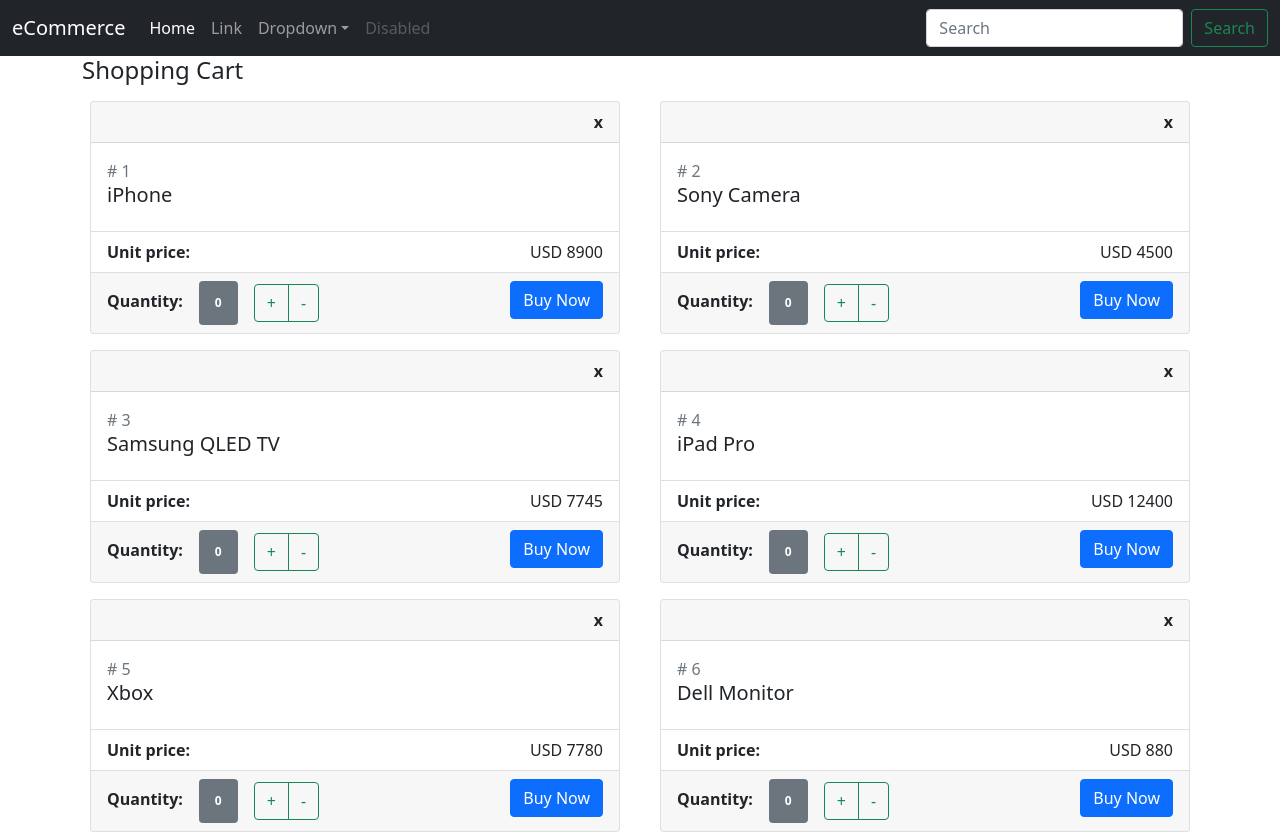
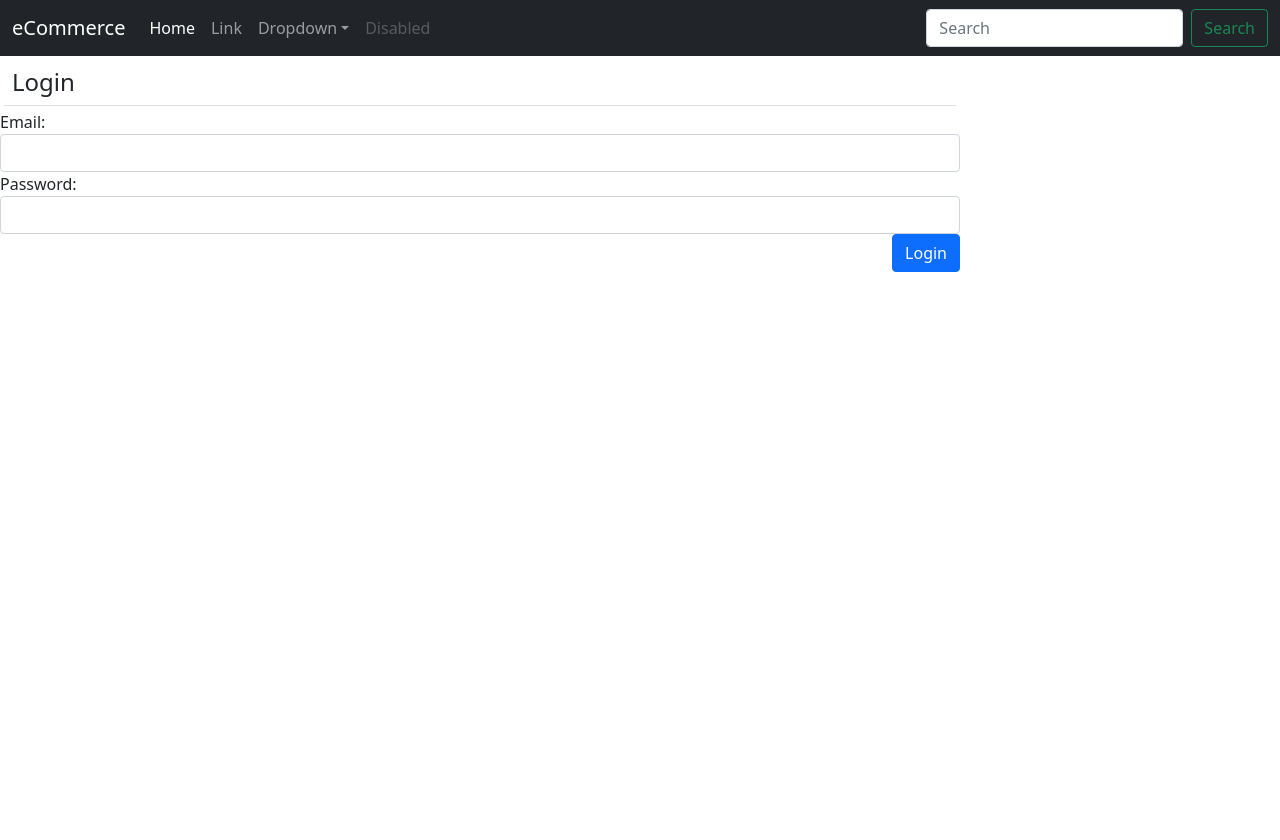
Before and after one commit to ktsuda/react-sample, a React (Create React App) app: page / in a window 1280 px wide. After the commit the page ends 800 px from the top, so only its background shows below. Built offline with nearby package versions, Linux system fonts and the light colour scheme.

Commit message:
Implement login form.

```diff
--- a/src/App.jsx
+++ b/src/App.jsx
@@ -1,13 +1,17 @@
 import React, { Component } from "react";
 import NavBar from "./NavBar";
-import ShoppingCart from "./ShoppingCart";
+// import ShoppingCart from "./ShoppingCart";
+import Login from "./Login"
 
 export default class App extends Component {
   render() {
     return (
       <React.StrictMode>
         <NavBar />
-        <ShoppingCart />
+        {/*
+          <ShoppingCart />
+        */}
+        <Login />
       </React.StrictMode>
     );
   };
--- /dev/null
+++ b/src/Login.jsx
@@ -0,0 +1,59 @@
+import React, { Component } from "react"
+
+export default class Login extends Component {
+  constructor(props) {
+    super(props)
+
+    this.state = {
+      email: "",
+      password: "",
+      message: ""
+    }
+  }
+
+  render() {
+    return (
+      <div className="col-lg-9">
+        <h4 className="m-1 p-2 border-bottom">Login</h4>
+        <div className="form-group form-row">
+          <label className="col-lg-4">Email:</label>
+          <input type="text" className="form-control" value={this.state.email}
+            onChange={(event) => {
+              this.setState({ email: event.target.value }) // async
+            }}
+          />
+        </div>
+        <div className="form-group form-row">
+          <label className="col-lg-4">Password:</label>
+          <input type="password" className="form-control"
+            value={this.state.password}
+            onChange={(event) => {
+              this.setState({ password: event.target.value })
+            }}
+          />
+        </div>
+        <div className="text-end">
+          {this.state.message}
+          <button className="btn btn-primary" onClick={this.onLoginClick}>
+            Login
+          </button>
+        </div>
+      </div>
+    )
+  }
+
+  onLoginClick = () => {
+    if (
+      this.state.email === "admin@test.com" &&
+      this.state.password === "admin123"
+    ) {
+      this.setState({
+        message: <span className="text-success me-2">Successfully Logged-in</span>
+      })
+    } else {
+      this.setState({
+        message: <span className="text-danger me-2">Invalid login, please try again</span>
+      })
+    }
+  }
+}
```
